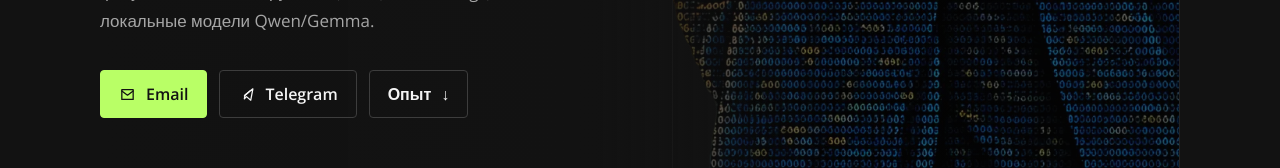
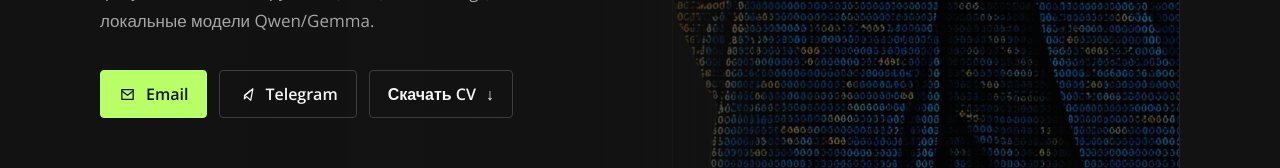
Before and after one commit to IgorJin/my-site, a Next.js app in the folder apps/web/: page / in a window 1280 px wide. Shown: the part 619-787 px from the top of the page. Built offline with nearby package versions, Linux system fonts and the light colour scheme.

Commit message:
Add CV download button

```diff
--- a/apps/web/app/page.tsx
+++ b/apps/web/app/page.tsx
@@ -138,8 +138,8 @@ export default function HomePage() {
               </svg>
               Telegram
             </a>
-            <a className="button button-ghost" href="#experience">
-              Опыт <span>↓</span>
+            <a className="button button-ghost" href="/resume-igor-zubenko.pdf" download>
+              Скачать CV <span>↓</span>
             </a>
           </div>
         </div>
```
Also changed, not shown: 1 other file (tests, documents, lock files or other folders).
